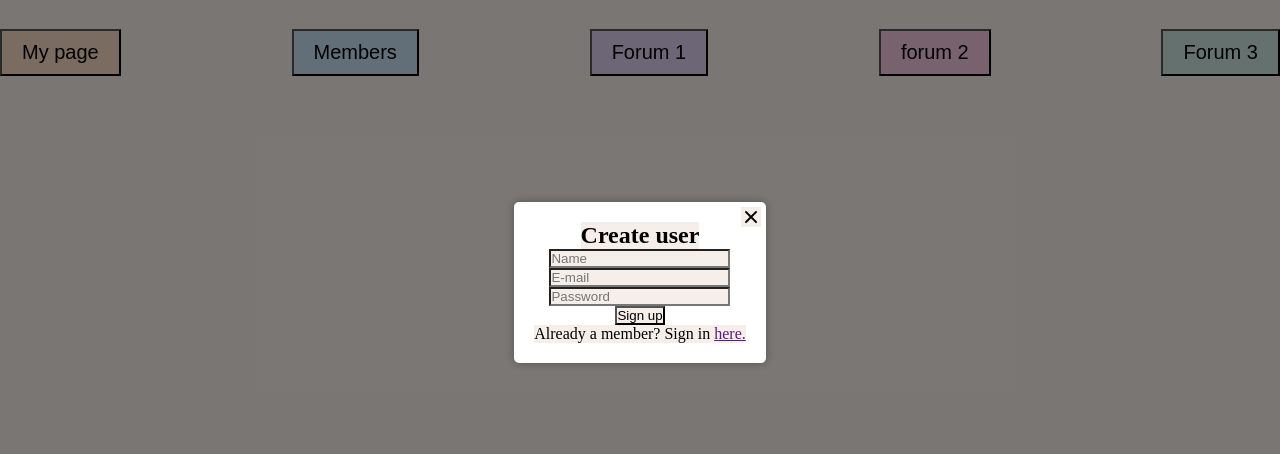
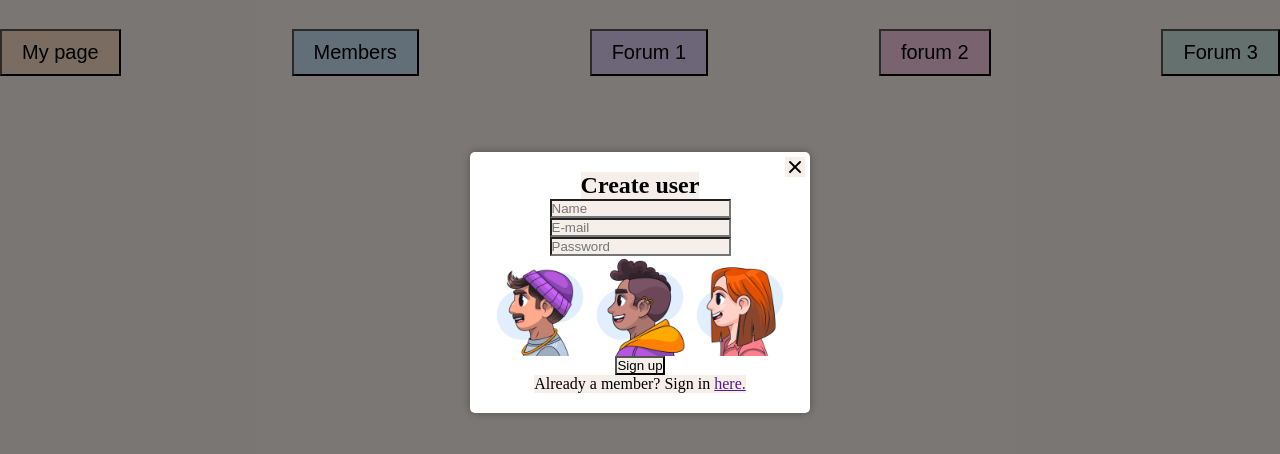
Before and after one commit to kamyoo/FE23-js2-slutprojekt-discussify, a website built with Parcel: page src/index.html in a window 1280 px wide. Both pictures are taken after a click on the button "Sign in/up". Shown: the part 118-572 px from the top of the page. Built offline with nearby package versions, Linux system fonts and the light colour scheme; some packages are replaced by stand-ins of ours.

Commit message:
Profile pics on create user

```diff
--- a/src/css/login.css
+++ b/src/css/login.css
@@ -101,3 +101,20 @@
     display: flex;
     position: absolute;
   }
+
+  .createUserProfilePic {
+    max-width: 100px;
+    display: flex;
+    position: relative;
+    justify-content: center;
+    align-items: center;
+  }
+
+  .createUserProfilePic a:hover {
+    border-style: solid;
+    border-color: black;
+  }
+
+  #profilePicWrap {
+    display: flex;
+  }
--- a/src/index.html
+++ b/src/index.html
@@ -35,6 +35,11 @@
                   <input type="text" placeholder="Name" id="cr8Name">
                   <input type="text" placeholder="E-mail" id="cr8Email">
                   <input type="password" placeholder="Password" id="cr8Psw">
+                  <div id="profilePicWrap">
+                  <img src="./img/hat.jpg" class="createUserProfilePic">
+                  <img src="./img/punk.jpg" class="createUserProfilePic">
+                  <img src="./img/red.jpg" class="createUserProfilePic">
+                </div>
                   <input type="submit" value="Sign up" id="cr8UsrBtn">
                   <p>Already a member? Sign in <a href="" id="loginLink">here.</a></p>
                 </form>
```
